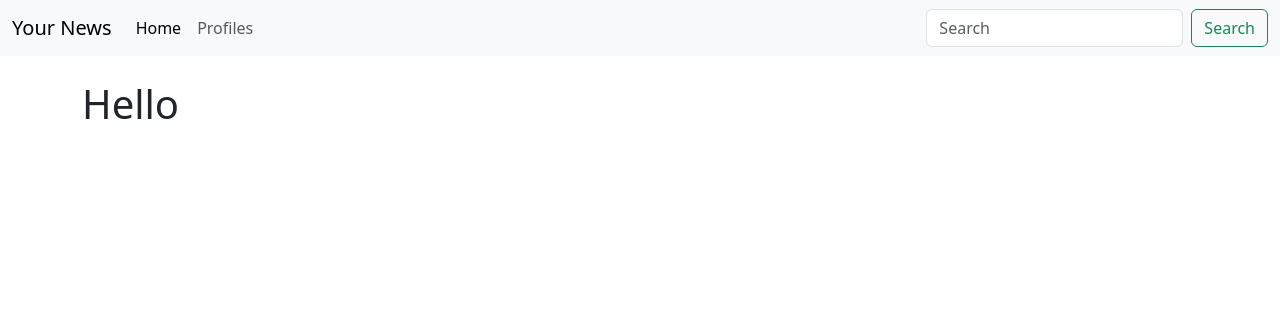
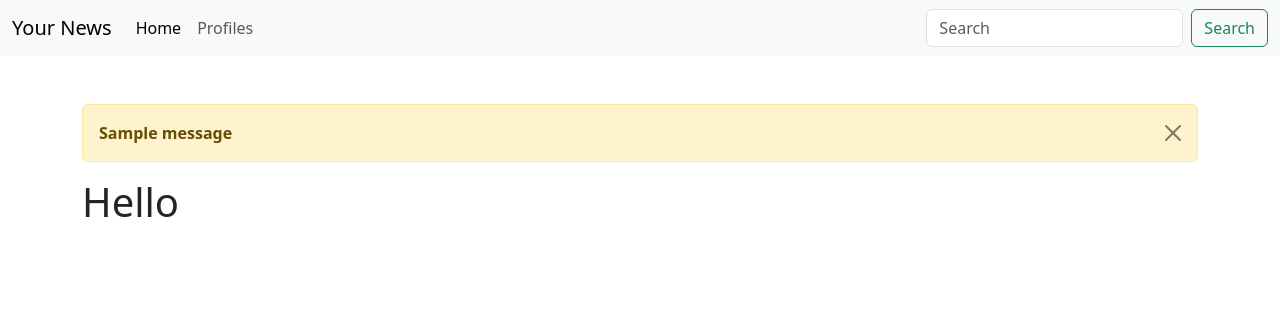
Before and after one commit to sacarr98/NewsStories, a Django app: page / in a window 1280 px wide. Shown: the top 316 px of the page. Run offline with Django 5.2, Linux system fonts and the light colour scheme; tables that the repository leaves empty hold one stand-in row (values such as "Sample post"); one stand-in notice (Sample message) is shown.

Commit message:
create alert message for non-logged in users trying to view profiles

```diff
--- a/yournews/templates/base.html
+++ b/yournews/templates/base.html
@@ -12,6 +12,15 @@
     <br/>
 
     <div class = "container">
+      <br/>
+      {% if messages %}
+        {% for message in messages %}
+          <div class="alert alert-warning alert-dismissible fade show" role="alert">
+            <strong>{{ message }}</strong>
+            <button type="button" class="btn-close" data-bs-dismiss="alert" aria-label="Close"></button>
+          </div>
+        {% endfor %}
+      {% endif %}
     {% block content %}
     {% endblock %}
     </div>
--- a/yournews/templates/profile_list.html
+++ b/yournews/templates/profile_list.html
@@ -1,4 +1,5 @@
 {% extends 'base.html' %}
+{% load static %}
 
 {% block content %}
 <h1>Profile List</h1>
@@ -10,7 +11,7 @@
     <div class="card mb-3" style="max-width: 540px;">
         <div class="row g-0">
           <div class="col-md-4">
-            <img src="..." class="img-fluid rounded-start" alt="...">
+            <img src="{% static 'images/default_profile_pic.png' %}" class="img-fluid rounded-start" alt="profile pic">
           </div>
           <div class="col-md-8">
             <div class="card-body">
--- a/yournews/views.py
+++ b/yournews/views.py
@@ -1,4 +1,5 @@
-from django.shortcuts import render
+from django.shortcuts import render, redirect
+from django.contrib import messages
 from .models import Profile
 
 
@@ -7,6 +8,10 @@ def home(request):
 
 
 def profile_list(request):
-    profiles = Profile.objects.exclude(user=request.user)
+    if request.user.is_authenticated:
+        profiles = Profile.objects.exclude(user=request.user)
+    else:
+        messages.success(request, ("Please log in to view this page"))
+        return redirect('home')
 
     return render(request, 'profile_list.html', {"profiles":profiles})
```
Also changed, not shown: yournews/static/images/default_profile_pic.png (added).
